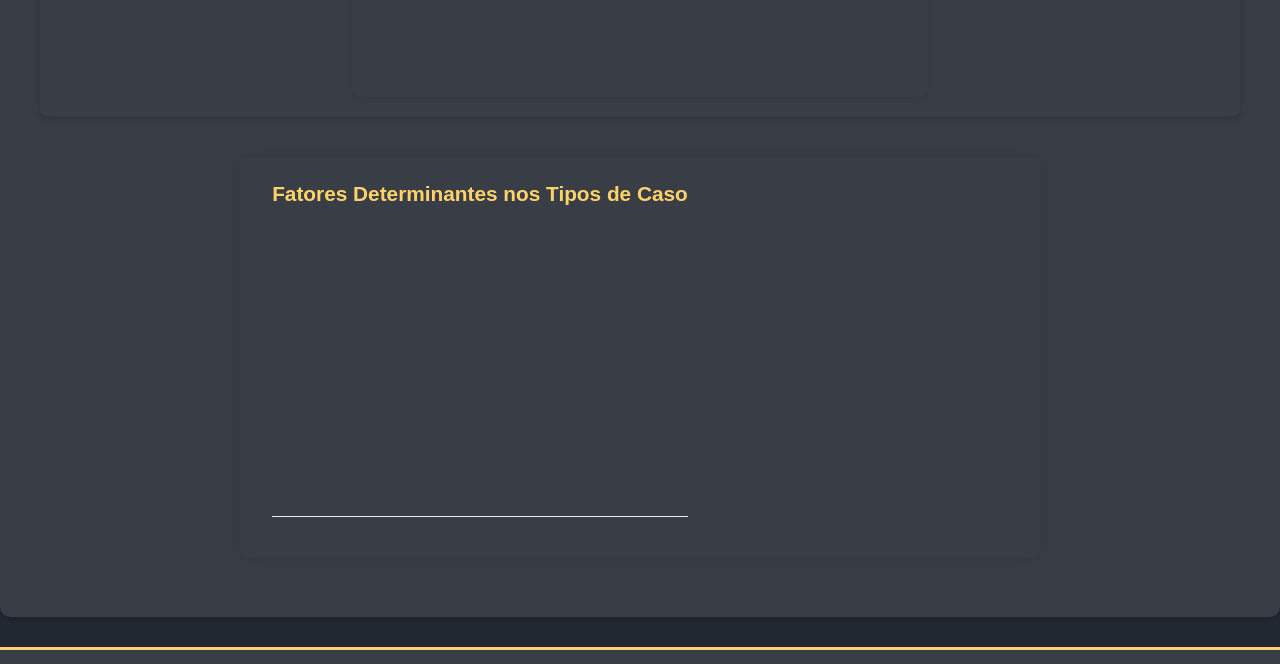
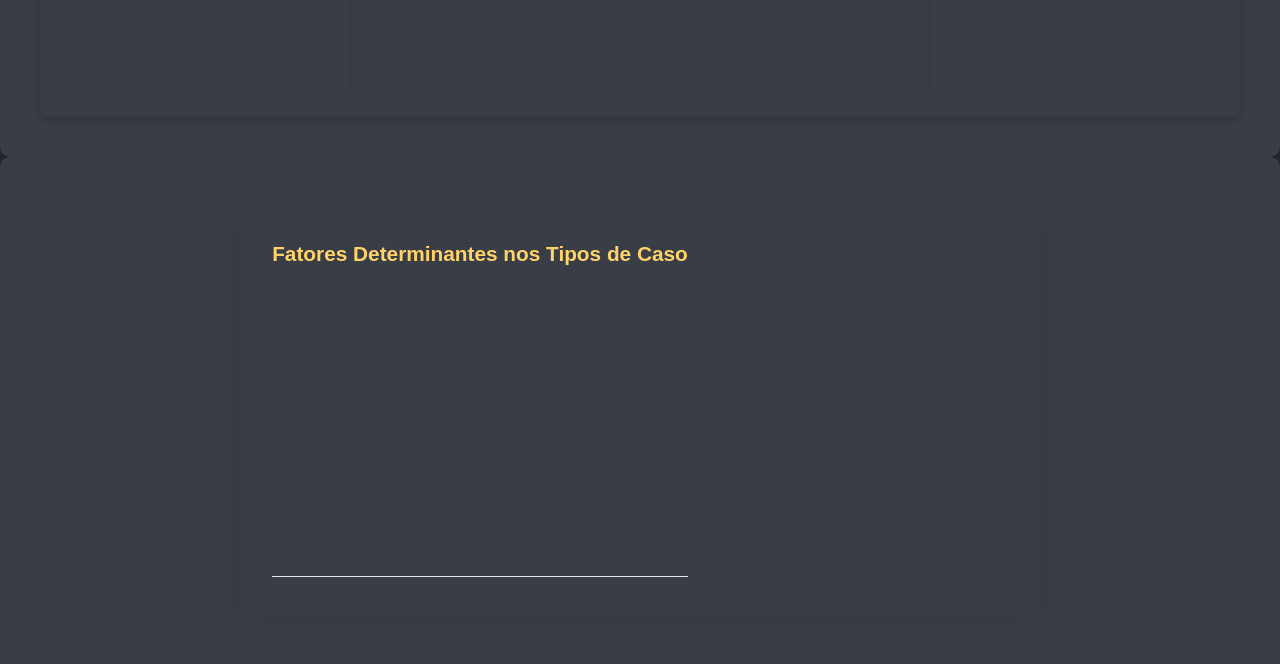
Before and after one commit to felipperaia/Frontend-Dentefier, a plain HTML site: page machine.html in a window 1280 px wide. Shown: the part 1186-1850 px from the top of the page. Drawn offline with nearby package versions, Linux system fonts and the light colour scheme; no server answers.

Commit message:
Ajusta a formatação e a estrutura da seção de gráficos na página machine.html

```diff
--- a/machine.html
+++ b/machine.html
@@ -24,6 +24,7 @@
       font-weight: bold;
       color: white;
     }
+
     .container {
       display: flex;
       gap: 20px;
@@ -31,6 +32,7 @@
       flex-wrap: wrap;
       margin-bottom: 20px;
     }
+
     .grafico-box {
       flex: 1 1 400px;
       max-width: 45vw;
@@ -39,17 +41,20 @@
       align-items: center;
       padding: 15px;
       border-radius: 8px;
-      box-shadow: 0 0 10px rgba(0,0,0,0.1);
+      box-shadow: 0 0 10px rgba(0, 0, 0, 0.1);
     }
+
     .grafico-box.rosca {
       max-width: 320px;
     }
+
     #graficoRosca {
       width: 100% !important;
       height: auto !important;
       max-height: 320px !important;
       display: block;
     }
+
     #graficoDistribuicao {
       width: 100% !important;
       height: 300px !important;
@@ -61,7 +66,7 @@
       max-width: 800px;
       height: 400px;
       border-radius: 8px;
-      box-shadow: 0 0 15px rgba(0,0,0,0.1);
+      box-shadow: 0 0 15px rgba(0, 0, 0, 0.1);
       padding: 20px;
     }
 
@@ -83,7 +88,8 @@
       font-size: 1.2em;
     }
 
-    select, input[type="date"] {
+    select,
+    input[type="date"] {
       padding: 8px 12px;
       border: 1px solid #ddd;
       border-radius: 4px;
@@ -151,7 +157,8 @@
       </div>
     </div>
     </div>
-
+  </section>
+  <section class="charts-section">
     <div id="containerGraficoModelo" class="container">
       <h3>Fatores Determinantes nos Tipos de Caso</h3>
       <canvas id="graficoModelo"></canvas>
```
Lines whose indentation alone changed are shown as unchanged.
